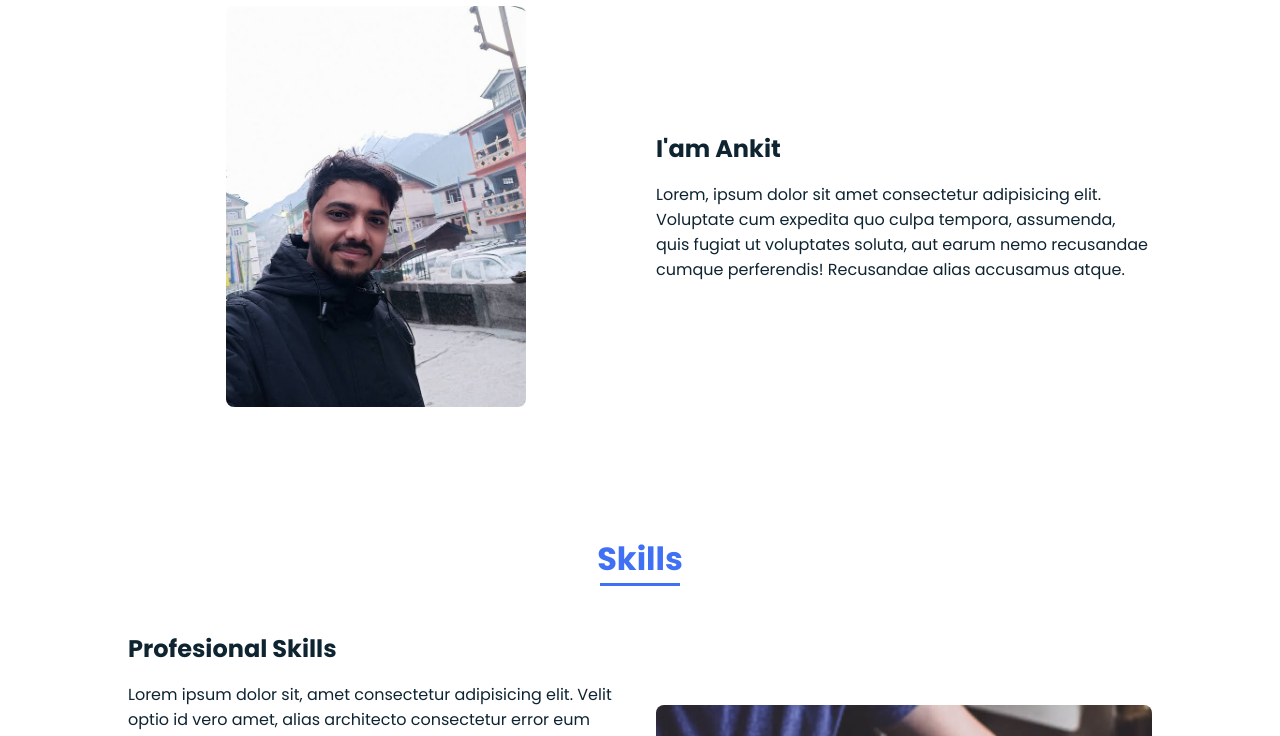
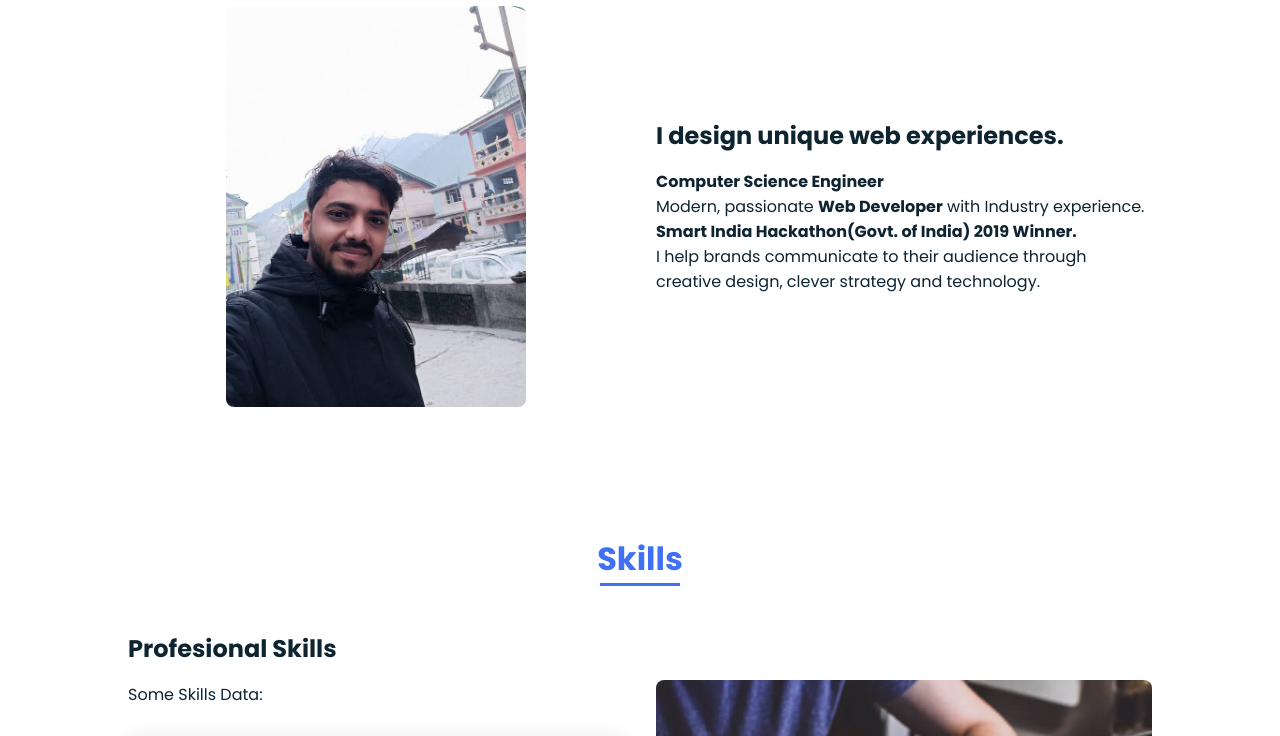
Before and after one commit to ankit0696/portfolio, a plain HTML site: page index.html in a window 1280 px wide. Shown: the part 970-1706 px from the top of the page. Drawn offline with nearby package versions, Linux system fonts and the light colour scheme.

Commit message:
about  change

```diff
--- a/index.html
+++ b/index.html
@@ -65,8 +65,12 @@
                     </div>
 
                     <div>
-                        <h2 class="about__subtitle">I'am Ankit</h2>
-                        <p class="about__text">Lorem, ipsum dolor sit amet consectetur adipisicing elit. Voluptate cum expedita quo culpa tempora, assumenda, quis fugiat ut voluptates soluta, aut earum nemo recusandae cumque perferendis! Recusandae alias accusamus atque.</p>
+                        <h2 class="about__subtitle">I design unique web experiences.</h2>
+                        <p class="about__text"><strong>Computer Science Engineer</strong><br>
+                            Modern, passionate <strong>Web Developer</strong> with Industry experience.<br>
+                            <strong>Smart India Hackathon(Govt. of India) 2019 Winner.</strong><br>
+                            I help brands communicate to their audience through creative design, clever strategy and technology.
+                        </p>
                     </div>
                 </div>
             </section>
@@ -78,7 +82,7 @@
                 <div class="skills__container bd-grid">
                     <div>
                         <h2 class="skills__subtitle">Profesional Skills</h2>
-                        <p class="skills__text">Lorem ipsum dolor sit, amet consectetur adipisicing elit. Velit optio id vero amet, alias architecto consectetur error eum eaque sit.</p>
+                        <p class="skills__text">Some Skills Data:</p>
                         <div class="skills__data">
                             <div class="skills__names">
                                 <i class='bx bxl-html5 skills__icon'></i>
@@ -170,7 +174,7 @@
                         <input type="text" placeholder="Name" class="contact__input">
                         <input type="mail" placeholder="Email" class="contact__input">
                         <textarea name="" id="" cols="0" rows="10" class="contact__input"></textarea>
-                        <input type="button" value="Enviar" class="contact__button button">
+                        <input type="button" value="Contact" class="contact__button button">
                     </form>
                 </div>
             </section>
@@ -184,7 +188,7 @@
                 <a href="#" class="footer__icon"><i class='bx bxl-instagram' ></i></a>
                 <a href="#" class="footer__icon"><i class='bx bxl-twitter' ></i></a>
             </div>
-            <p>&#169; 2020 copyright all right reserved</p>
+            <p>&#169; 2021 copyright all right reserved</p>
         </footer>
 
 
```
